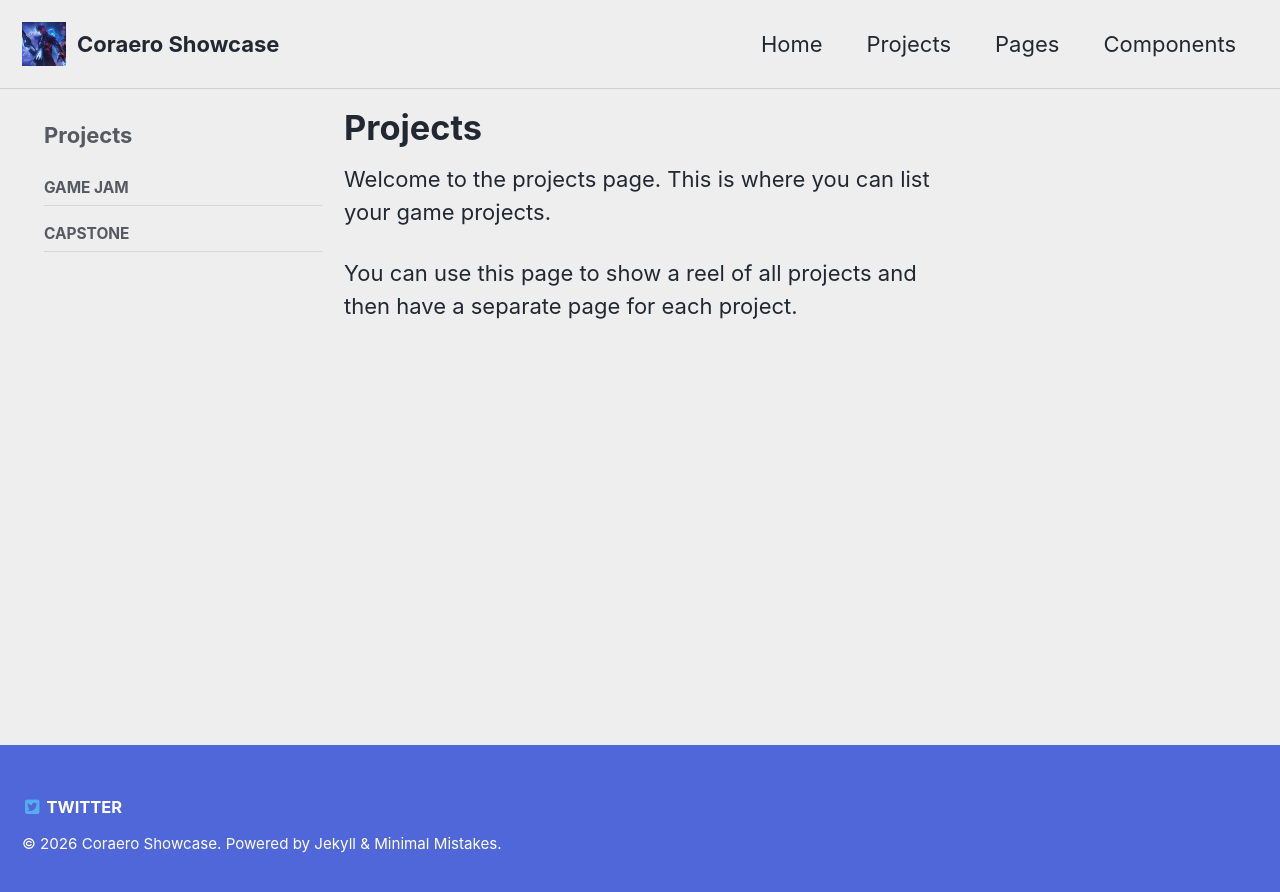
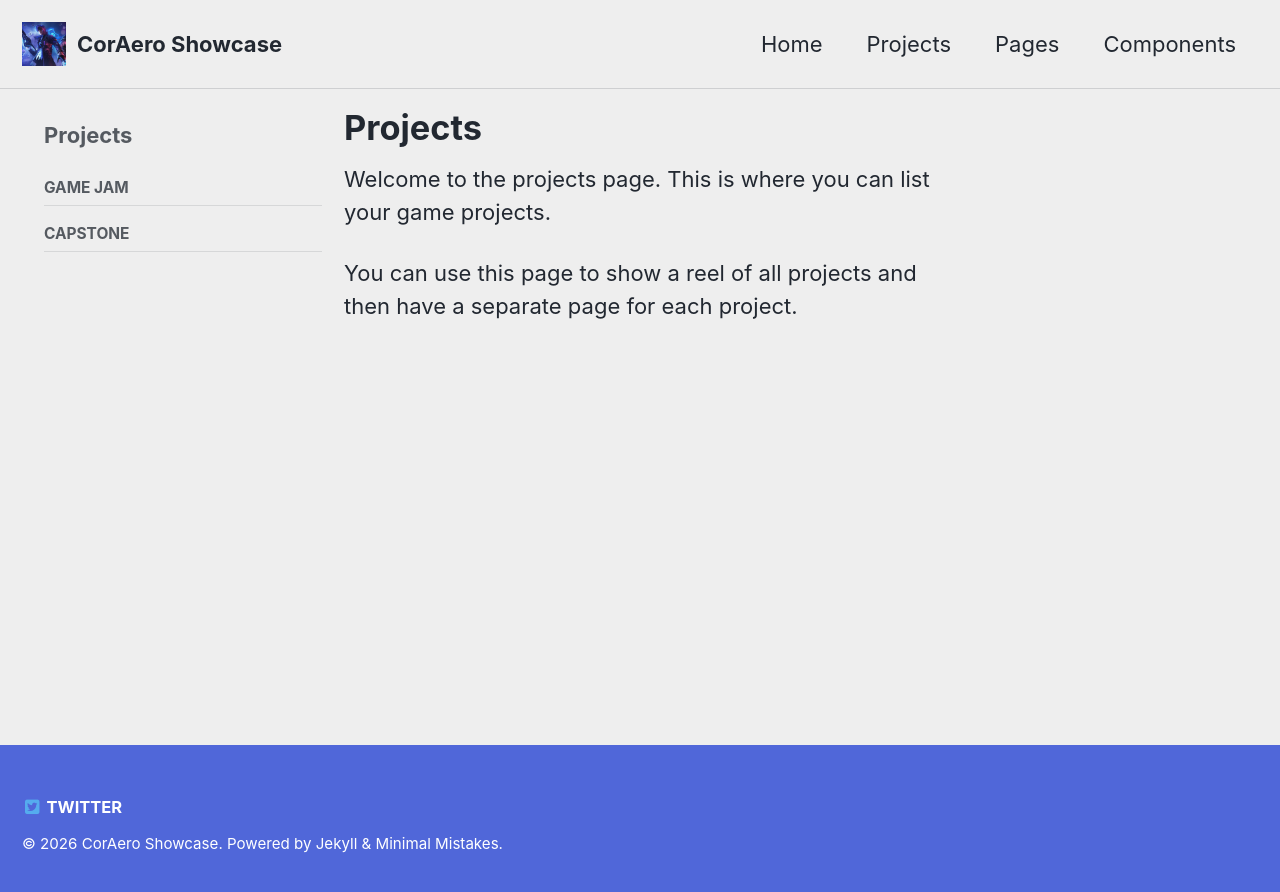
Before and after one commit to MUI-Corey/MUI-Corey.github.io, a Jekyll site: the page built from _pages/projects.md, in a window 1280 px wide. Shown: the top 892 px of the page. Built offline with Jekyll 4.4.1, drawn with Linux system fonts in a browser that asks for light colours.

```diff
--- a/_config.yml
+++ b/_config.yml
@@ -1,5 +1,5 @@
 # Basic site settings (edit these first)
-title: "Coraero Showcase" # Site title shown in the browser and header
+title: "CorAero Showcase" # Site title shown in the browser and header
 title_separator: "-"
 subtitle: # site tagline that appears below site title in masthead
 description: "A simple portfolio starter for games students." # Short site summary
```
